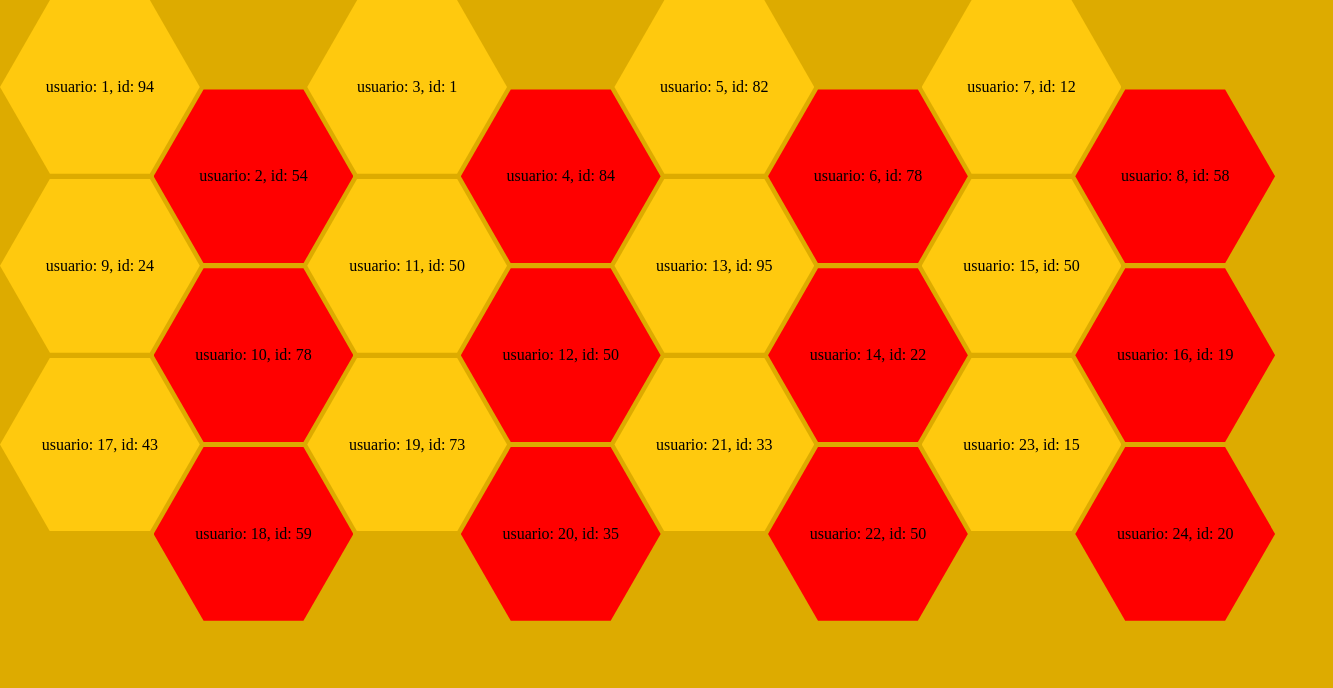
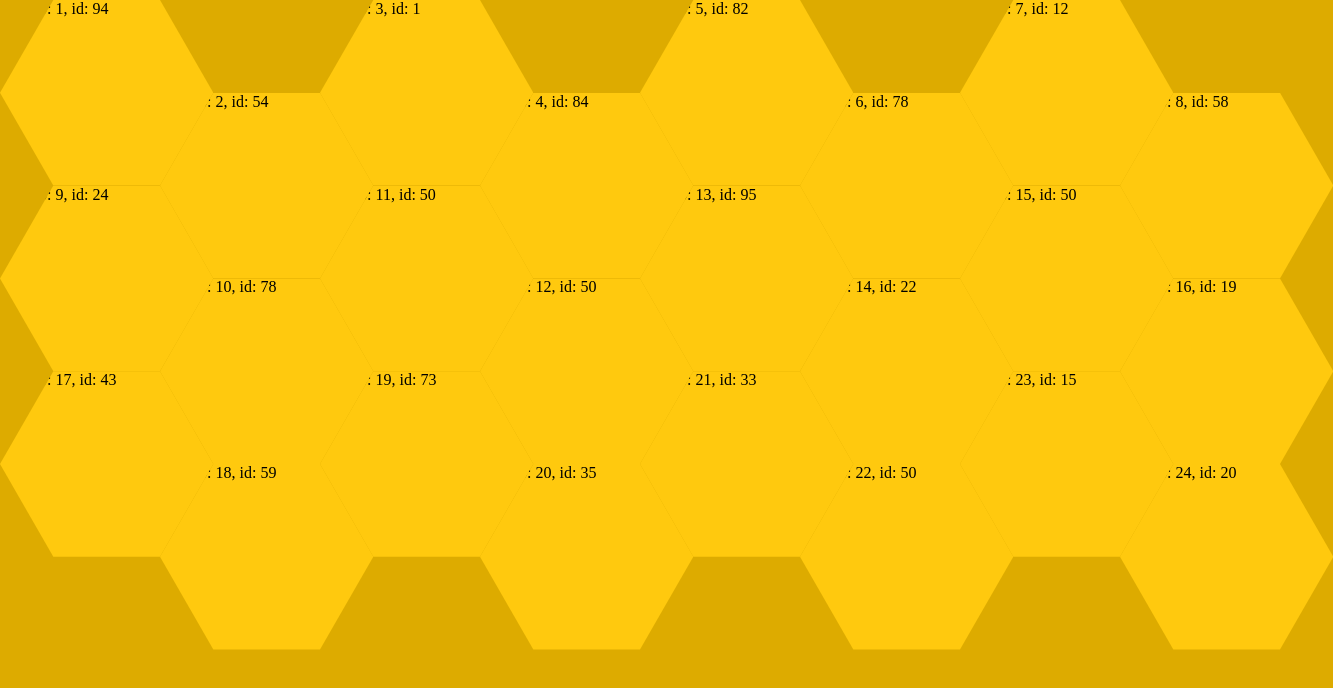
Before and after one commit to ZarandeAmeElgoLLete/ZarandeAmeElgoLlete.github.io, a plain HTML site: page index.html in a window 1280 px wide. Shown: the whole page, 1333 px wide, since content can reach past the window. Drawn offline with Linux system fonts and the light colour scheme.

Commit message:
Update styles.css
cambios para simplificar css

```diff
--- a/styles.css
+++ b/styles.css
@@ -1,24 +1,4 @@
-:root {
-  /*Cantidad de hexagonos, varia segun el ancho de la pagina, ver abajo*/
-  --quantityOfHex: 0;
-  /*Ancho de pagina*/
-  --screenWidth: 100vw;
-  /*Proporcion del hexagono en vw => anchoDePagina / (0.75 * cantidadDeHex + 0.25)*/
-  --hexProportion: calc(var(--screenWidth) / (var(--quantityOfHex) * 0.75 + 0.25));
-  /*Margen entre hexagonos*/
-  --marginBoxes: 5px;
-  /*Ancho final de hexagonos, restado el margen entre hexagonos*/
-  --finalHexWidth: calc(var(--hexProportion) - var(--marginBoxes));
-  /*Relacion entre ancho y altura, aproximacion de (sqrt(3) / 2) */
-  --aspectRatio: 0.87;
-  /*Calculo de altura*/
-  --hexHeight: calc(var(--finalHexWidth) * var(--aspectRatio));
-  /*Margen negativo, para que los hexagonos se ajusten y se toquen, es igual al ancho sobre 4*/
-  --negativeMargin: calc(var(--hexProportion)/-4);
-  /*Desplaza el hexagono hacia abajo para que ocupe su lugar correspondiende, ademas, lo empuja un poco mas abajo, para que coincidan los margenes*/
-  --moveHexDown: calc(var(--hexHeight)*0.5 + var(--marginBoxes) / 2)
-}
-
+/*nuevo codigo utilizando grid, mucho mas sencillo, aun falta solucionar algunas cosas*/
 * {
   box-sizing: border-box;
   margin: 0;
@@ -31,41 +11,26 @@ body {
 }
 
 .div-container {
-  display: flex;
-  flex-direction: row;
-  flex-wrap: wrap;
-  align-content: flex-start;
+  display: grid;
+  grid-template-columns: repeat(auto-fill, minmax(200px, 1fr) minmax(100px, 0.5fr));
 }
 
 
 .test {
-    width: var(--finalHexWidth);
-    height: var(--hexHeight);
-    background-color: rgb(255, 201, 14);
-    clip-path: polygon(25% 0, 75% 0%, 100% 50%, 75% 100%, 25% 100%, 0% 50%);
-    margin-right: calc(var(--negativeMargin) + var(--marginBoxes));
-    margin-bottom: var(--marginBoxes);
-    text-align: center;
-    display: flex;
-    align-items: center;
-    justify-content: center;
-  }
+  width: 100%;
+  aspect-ratio: calc(1/0.87);
+  background-color: rgb(255, 201, 14);
+  clip-path: polygon(25% 0, 75% 0%, 100% 50%, 75% 100%, 25% 100%, 0% 50%);
+}
+.test:nth-child(2n) {
+  width: 200%;
+  position: relative;
+  top: 50%;
+  left: -50%;
+}
 
-  @media screen and (min-width: 1100px){
-    :root {
-      --quantityOfHex: 8;
-    }
-    .test:nth-child(2n) {
-      position: relative;
-      top: var(--moveHexDown);
-      background-color: red;
-    }
-  }
-
-@media screen and (min-width: 850px) and (max-width: 1100px){
-  :root {
-    --quantityOfHex: 6;
-  }
+/*
+@media screen and (min-width: 1200px){
   .test:nth-child(2n) {
     position: relative;
     top: var(--moveHexDown);
@@ -73,10 +38,7 @@ body {
   }
 }
 
-@media screen and (min-width: 750px) and (max-width: 850px){
-  :root {
-    --quantityOfHex: 5;
-  }
+@media screen and (min-width: 1000px) and (max-width: 1200px){
   .test:nth-child(5n-3), .test:nth-child(5n-1) {
     position: relative;
     top: var(--moveHexDown);
@@ -84,10 +46,7 @@ body {
   }
 }
 
-@media screen and (min-width: 650px) and (max-width: 750px){
-  :root {
-    --quantityOfHex: 4;
-  }
+@media screen and (min-width: 800px) and (max-width: 1000px){
   .test:nth-child(2n) {
     position: relative;
     top: var(--moveHexDown);
@@ -95,10 +54,7 @@ body {
   }
 }
 
-@media screen and (min-width: 450px) and (max-width: 650px){
-  :root {
-    --quantityOfHex: 3;
-  }
+@media screen and (min-width: 600px) and (max-width: 800px){
   .test:nth-child(3n-1) {
     position: relative;
     top: var(--moveHexDown);
@@ -106,13 +62,11 @@ body {
   }
 }
 
-@media screen and (max-width: 450px){
-  :root {
-    --quantityOfHex: 2;
-  }
+@media screen and (max-width: 600px){
   .test:nth-child(2n) {
     position: relative;
     top: var(--moveHexDown);
     background-color: red;
   }
 }
+*/
```
